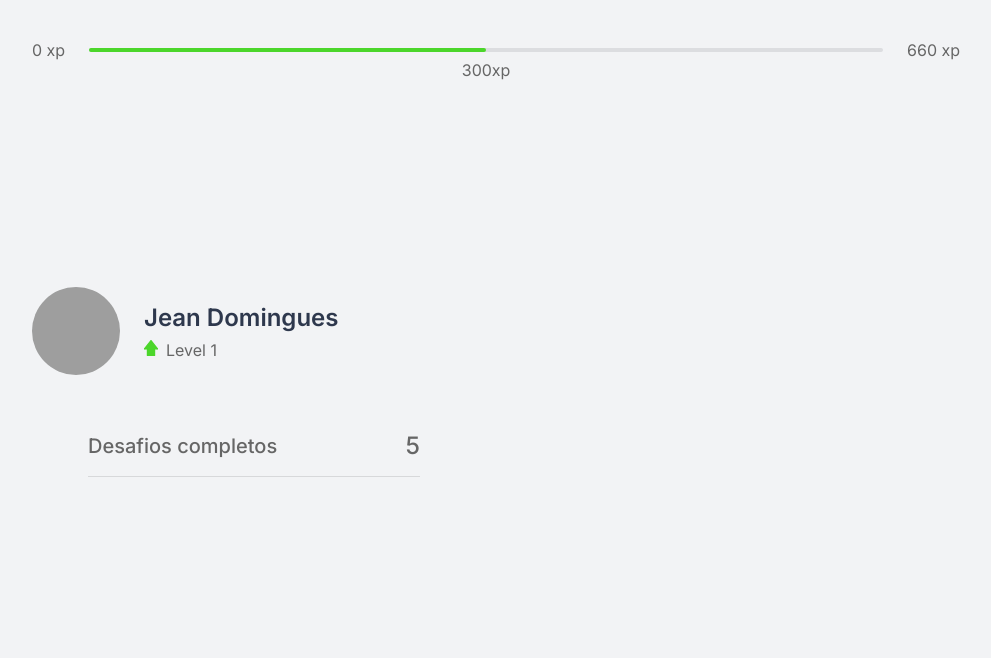
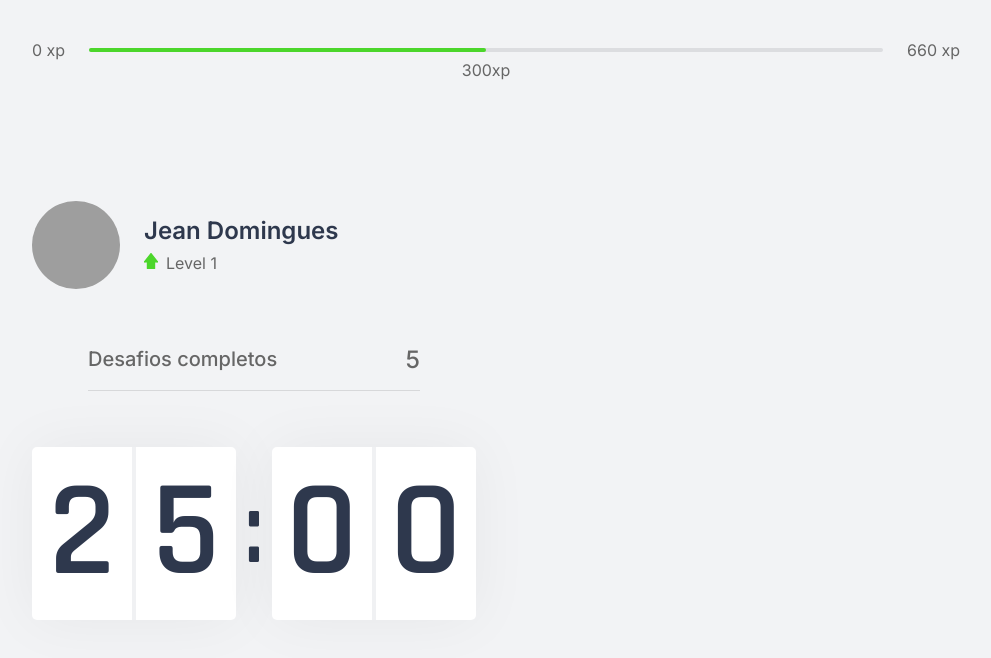
Before and after one commit to Jean-Domingues/TaskTimer, a Next.js app in the folder frontend/: page / in a window 1280 px wide. Shown: the top 658 px of the page, without its empty margins (144-1135 px from the left). Built offline with nearby package versions, Linux system fonts and the light colour scheme; grey boxes are pictures that could not be loaded.

Commit message:
Adiciona favIcon e finaliza o componente countdown

```diff
--- a/frontend/src/components/Countdown.tsx
+++ b/frontend/src/components/Countdown.tsx
@@ -1,9 +1,17 @@
-import styles from '../styles/components/Countdown.module.css'
+import styles from '../styles/components/Countdown.module.css';
 
 export function Countdown() {
   return (
     <div className={styles.countdownContainer}>
-
+      <div>
+        <span>2</span>
+        <span>5</span>
+      </div>
+      <span>:</span>
+      <div>
+        <span>0</span>
+        <span>0</span>
+      </div>
     </div>
   );
 }
--- a/frontend/src/pages/_document.tsx
+++ b/frontend/src/pages/_document.tsx
@@ -5,6 +5,7 @@ export default class MyDocument extends Document {
     return (
       <Html>
         <Head>
+        <link rel="shortcut icon" href="favicon.png" type="image/png"/>
         <link
           href="https://fonts.googleapis.com/css2?family=Inter:wght@400;500;600&family=Rajdhani:wght@600&display=swap"
           rel="stylesheet"
--- a/frontend/src/pages/index.tsx
+++ b/frontend/src/pages/index.tsx
@@ -1,12 +1,18 @@
 import { CompletedChallenges } from '../components/CompletedChallenges';
+import { Countdown } from '../components/Countdown';
 import { ExperienceBar } from '../components/ExperienceBar';
 import { Profile } from '../components/Profile';
+
+import Head from 'next/head'
 
 import styles from '../styles/pages/Home.module.css'
 
 function Home() {
   return (
     <div className={styles.container}>
+      <Head>
+        <title>Inicio | move.it</title>
+      </Head>
 
       <ExperienceBar />
 
@@ -14,6 +20,7 @@ function Home() {
         <div>
           <Profile />
           <CompletedChallenges />
+          <Countdown />
         </div>
         <div>
         </div>
--- a/frontend/src/styles/components/Countdown.module.css
+++ b/frontend/src/styles/components/Countdown.module.css
@@ -1,3 +1,38 @@
 .countdownContainer {
+  display: flex;
+  align-items: center;
+  font-family: Rajdhani;
+  font-weight: 600;
+  color: var(--title);
+}
 
+.countdownContainer > div {
+  flex: 1;
+
+  display: flex;
+  align-items: center;
+  justify-content: space-evenly;
+
+  background: var(--white);
+  box-shadow: 0 0 60px rgba(0, 0, 0, 0.05);
+  border-radius: 5px;
+  font-size: 8.5rem;
+  text-align: center;
 }
+
+.countdownContainer > div span:first-child {
+  border-right: 2px solid #f0f1f3;
+}
+
+.countdownContainer > div span:last-child {
+  border-left: 2px solid #f0f1f3;
+}
+
+.countdownContainer > div span {
+  flex: 1;
+}
+
+.countdownContainer > span {
+  font-size: 6.25rem;
+  margin: 0 0.5rem;
+}
```
